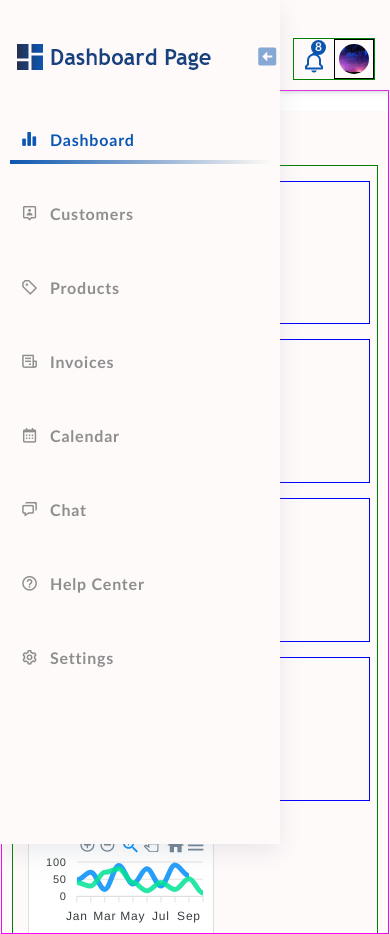
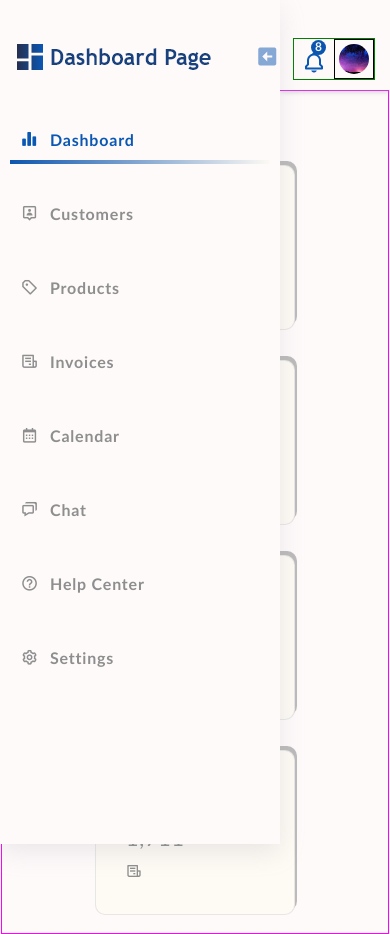
Before and after one commit to banuaggun/dashboard-design, a React (Create React App) app: page / in a window 390 px wide. Built offline with nearby package versions, Linux system fonts and the light colour scheme.

Commit message:
transition to flex and status card layout created for small screens

```diff
--- a/src/assets/scss/_mixins.scss
+++ b/src/assets/scss/_mixins.scss
@@ -1,5 +1,5 @@
 $breakpoints:(
-  'xxsmall': 450px,
+  'xxsmall': 400px,
   'xsmall': 576px,
   'small':  767px,
   'medium': 992px,
--- a/src/components/statusCard/_statusCard.scss
+++ b/src/components/statusCard/_statusCard.scss
@@ -2,9 +2,51 @@
 @use "../../assets/scss/_mixins" as *;
 
 .status__card{
-  width:100%;
+  min-width:200px;
+  height:165px;
+  display:flex;
+  flex-direction:column;
+  flex-wrap:nowrap;
+  justify-content:space-between;
+  position:relative;
+  overflow:hidden;
   padding:30px;
-  border:1px solid blue;
-  z-index:10;
-  margin:0 0 15px 5px;
+  margin-bottom:30px;
+  margin-left:auto;
+  margin-right:auto;
+  transition:color 0.5s ease 0s;
+  color:map-get($colors, text, base);
+  background-color:map-get($colors, background, light);
+  border:1px solid map-get($colors, icon, dark);
+  box-shadow:map-get($shadows, lightShadow);
+  border-radius:map-get($radius, radius2);
+
+  @include responsive('xxsmall'){
+    min-width:220px;
+  }
+  @include responsive('xsmall'){
+    min-width:220px;
+  }
+  @include responsive('xsmall'){
+    min-width:250px;
+  }
+  @include responsive('small'){
+    min-width:300px;
+  }
 }
+
+
+/*
+border:1px solid red;
+margin:10px 10px 0px 30px;
+padding:20px;
+display:grid;
+grid-template-columns:calc(100% - 210px);
+z-index:1;
+transition:color 0.5s ease 0s;
+  color:map-get($colors, text, base);
+  background-color:map-get($colors, background, light);
+  border:1px solid map-get($colors, icon, dark);
+  box-shadow:map-get($shadows, lightShadow);
+  border-radius:map-get($radius, radius2);
+*/
--- a/src/pages/dashboard/Dashboard.jsx
+++ b/src/pages/dashboard/Dashboard.jsx
@@ -189,7 +189,7 @@ const Dashboard = () => {
             ))}
           </div>
         </div>
-        <div className="col-6">
+        <div className="first__right">
           <div className="card fullHeight">
             {/* graphic area */}
             <Chart
--- a/src/pages/dashboard/_dashboard.scss
+++ b/src/pages/dashboard/_dashboard.scss
@@ -4,6 +4,7 @@
 .dashboard{
   background-color:map-get($colors, background, base);
   position:relative;
+  overflow-x:hidden;
 
   &__header{
     font-size:1.75rem; /* 42px = 2.63rem, 28px=1.75rem*/
@@ -13,6 +14,36 @@
     margin:20px 0 20px 30px;
   }
 
+  &__first{
+    display:flex;
+    flex-direction:column;
+    margin-left:0px;
+    margin-right:auto;
+
+    @include responsive('xxsmall'){
+      margin-left:0px;
+    }
+    @include responsive('xsmall'){
+      margin-left:0px;
+    }
+    &__left{
+      width:100%;
+      height:auto;
+
+      &__status__card{
+        display:flex;
+        flex-wrap:wrap;
+        justify-content:space-evenly;
+      }
+    }
+    &__right{
+      width:100%;
+      height:auto;
+    }
+  }
+
+  .col-6{display:none;}
+  /*
   &__first{
     display:grid;
     grid-template-columns:1fr;
@@ -24,11 +55,15 @@
     width:calc(100% - 20px);
 
     &__left{
-      margin:15px 20px;
       overflow-x:hidden;
-  display:grid;
-  grid-template-columns:calc(100% - 60px);
-  grid-template-rows: auto auto auto auto;
+      display:grid;
+      margin-left:auto;
+      margin-right:auto;
+      grid-template-columns:calc(100% - 60px);
+      grid-template-rows: auto auto auto auto;
+border:1px solid blue;
     }
   }
+  */
+
 }
```
